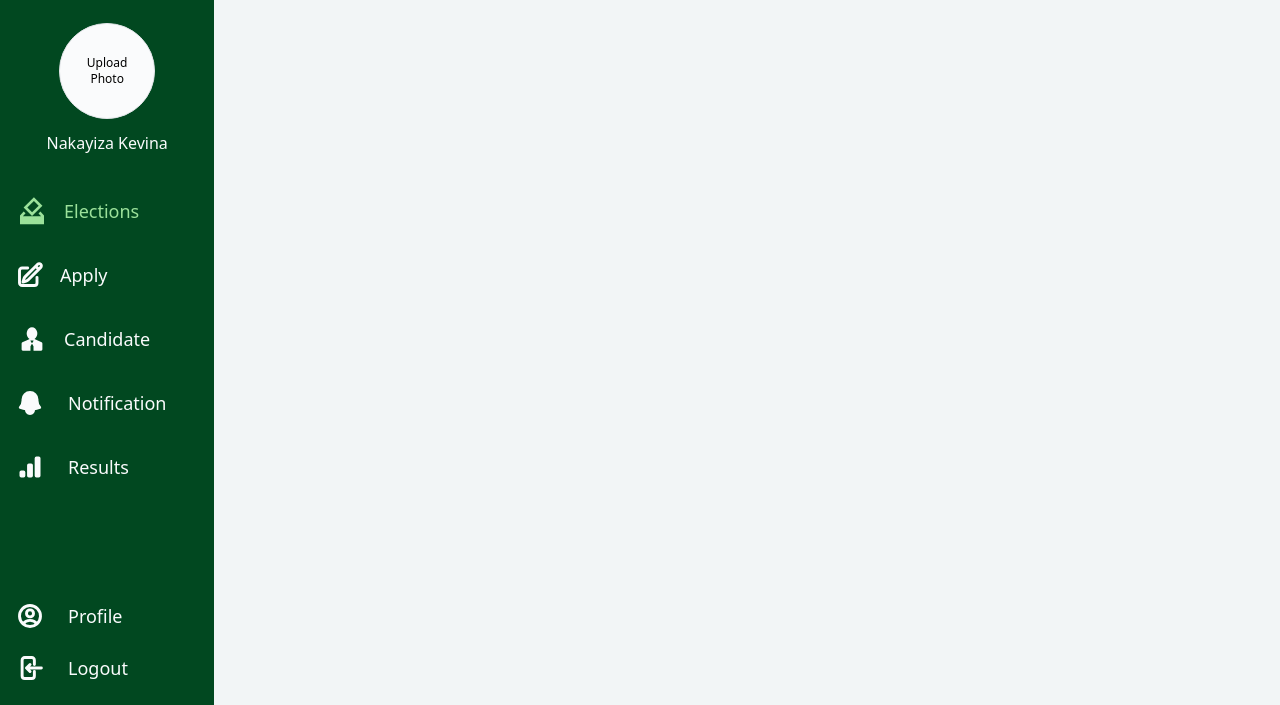
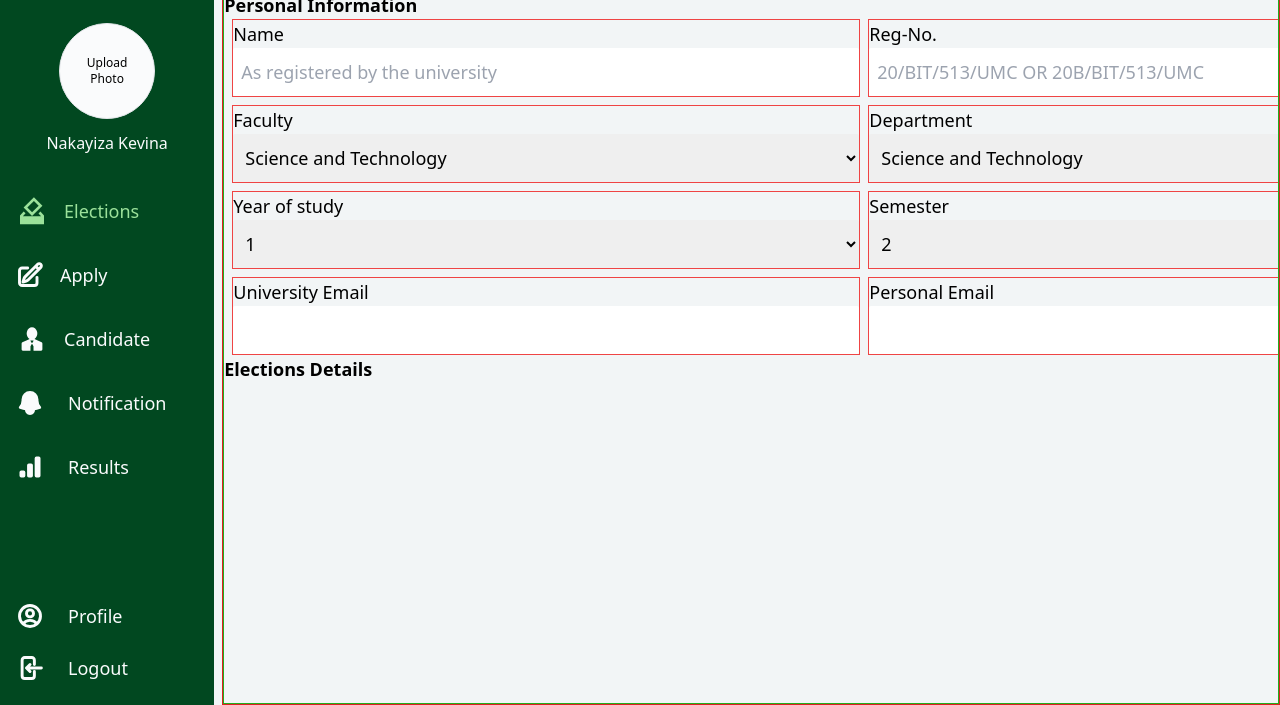
Before and after one commit to nakayizakevina/Final_year_project, a website: page E-voting/Form.html in a window 1280 px wide. Shown: the part 95-800 px from the top of the page. Drawn offline with Linux system fonts and the light colour scheme.

Commit message:
have added the personal details

```diff
--- a/E-voting/Form.html
+++ b/E-voting/Form.html
@@ -1,8 +1,8 @@
 <!DOCTYPE html>
 <html lang="en">
   <head>
-    <meta charset="UTF-8">
-    <meta name="viewport" content="width=device-width, initial-scale=1.0">
+    <meta charset="UTF-8" />
+    <meta name="viewport" content="width=device-width, initial-scale=1.0" />
     <title>Application Form</title>
     <link rel="stylesheet" href="output.css" />
   </head>
@@ -84,15 +84,15 @@
             </a>
             <a href="Form.html">
               <span
-              class="text-Grey-100 fill-Grey-100 flex gap-4 items-center  w-full h-10 cursor-pointer rounded-lg pl-2 hover:bg-Popup1-100 hover:text-Popup1-600"
+                class="text-Grey-100 fill-Grey-100 flex gap-4 items-center w-full h-10 cursor-pointer rounded-lg pl-2 hover:bg-Popup1-100 hover:text-Popup1-600"
               >
-              <svg class="w-7 h-7"
+                <svg
+                  class="w-7 h-7"
                   xmlns="http://www.w3.org/2000/svg"
                   fill="none"
                   viewBox="0 0 24 24"
                   stroke-width="2.5"
                   stroke="currentColor"
-
                 >
                   <path
                     stroke-linecap="round"
@@ -101,7 +101,11 @@
                   />
                 </svg>
 
-              <p class="flex justify-center items-center text-lg h-full align-middle">Apply</p>
+                <p
+                  class="flex justify-center items-center text-lg h-full align-middle"
+                >
+                  Apply
+                </p>
               </span>
             </a>
             <a href="./ACDashboard.html">
@@ -214,7 +218,7 @@
         </div>
       </section>
       <section
-      class="w-full h-full flex flex-col items-center gap-2 relative md:flex md:justify-center md:items-center overflow-y-auto"
+        class="w-full h-full flex flex-col items-center gap-2 relative md:flex md:justify-center md:items-center overflow-y-auto border border-Danger-500"
       >
         <div
           id="mobile-nav"
@@ -239,15 +243,15 @@
           </a>
           <a href="Form.html">
             <span
-            class="text-Grey-100 fill-Grey-100 flex gap-4 w-full  h-10 cursor-pointer rounded-lg pl-2 hover:bg-Popup1-100 hover:text-Popup1-600"
+              class="text-Grey-100 fill-Grey-100 flex gap-4 w-full h-10 cursor-pointer rounded-lg pl-2 hover:bg-Popup1-100 hover:text-Popup1-600"
             >
-            <svg class="w-7 h-7 pt-2"
+              <svg
+                class="w-7 h-7 pt-2"
                 xmlns="http://www.w3.org/2000/svg"
                 fill="none"
                 viewBox="0 0 24 24"
                 stroke-width="2.5"
                 stroke="currentColor"
-
               >
                 <path
                   stroke-linecap="round"
@@ -360,19 +364,90 @@
             <p class="flex justify-center items-center text-lg">Logout</p>
           </span>
         </div>
+        <h3
+          class="text-xl font-semibold md:text-3xl md:font-bold md:mt-3 lg:mt-10"
+        >
+          CANDIDATE APPLICATION FORM
+        </h3>
+        <div class="w-full h-screen border border-Popup1-600 overflow-y-auto mx-auto">
+          <!--Personal information-->
+          <div>
+            <h5 class="text-lg font-bold">Personal Information</h5>
+            <div class="flex flex-col lg:grid lg:grid-cols-2 gap-y-2 gap-x-2 w-screen px-2">
+              <div class="border border-red-500 flex flex-col text-lg">
+                <label  for="">Name</label>
+                <input class="w-full h-12 rounded-sm pl-2" type="text" placeholder="As registered by the university">
+              </div>
+              <div class="border border-red-500 flex flex-col  text-lg ">
+                <label  for="">Reg-No.</label>
+                <input class="w-full h-12 rounded-sm pl-2" type="text" placeholder="20/BIT/513/UMC OR 20B/BIT/513/UMC">
+              </div>
+              <div class="border border-red-500 flex flex-col  text-lg">
+                <label for="orientation">Faculty</label>
+                    <select  class="w-full h-12 rounded-sm pl-2"
+                      name="orientation"
+                      id="orientation"
+                      class="p-2 w-48 text-sm border border-gray bg-white"
+                    >
+                      <option value="">Science and Technology</option>
+                    </select>
+              </div>
+              <div class="border border-red-500 flex flex-col  text-lg">
+                <label  for="orientation">Department</label>
+                <select  class="w-full h-12 rounded-sm pl-2"
+                  name="orientation"
+                  id="orientation"
+                  class="p-2 w-48 text-sm border border-gray bg-white"
+                >
+                  <option value="">Science and Technology</option>
+                </select>
+              </div>
+              <div class="border border-red-500 flex flex-col  text-lg">
+                <label for="orientation">Year of study</label>
+                    <select  class="w-full h-12 rounded-sm pl-2"
+                      name="orientation"
+                      id="orientation"
+                      class="p-2 w-48 text-sm border border-gray bg-white"
+                    >
+                      <option value="">1</option>
+                    </select>
+              </div>
+              <div class="border border-red-500 flex flex-col  text-lg ">
+                <label for="">Semester</label>
+                <select  class="w-full h-12 rounded-sm pl-2"
+                  name=""
+                  id=""
+                  class="p-2 w-48 text-sm border border-gray bg-white"
+                >
+                  <option value="">2</option>
+                </select>
 
+              </div>
+              <div class="border border-red-500 flex flex-col  text-lg">
+                <label for="orientation">University Email</label>
+                <input  class="w-full h-12 rounded-sm pl-2" type="text">
 
+              </div>
+              <div class="border border-red-500 flex flex-col  text-lg">
+                <label for="orientation">Personal Email</label>
+                <input  class="w-full h-12 rounded-sm pl-2" type="text">
 
-
+              </div>
+            </div>
+          </div>
+          <!--End-->
+          <div>
+            <h5 class="text-lg font-bold">Elections Details</h5>
+          </div>
+        </div>
       </section>
     </main>
     <script>
-    const Menu =document.getElementById("menu");
-    const list =document.getElementById("mobile-nav");
-    Menu.addEventListener("click",function(){
+      const Menu = document.getElementById("menu");
+      const list = document.getElementById("mobile-nav");
+      Menu.addEventListener("click", function () {
         list.classList.toggle("hidden");
-    }
-    );
+      });
     </script>
   </body>
 </html>
```
Also changed, not shown: E-voting/output.css. Lines whose indentation alone changed are shown as unchanged.
